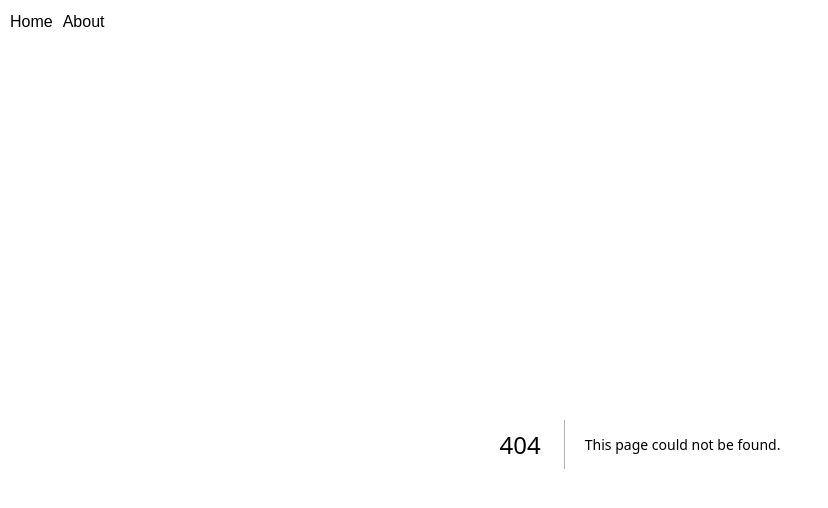
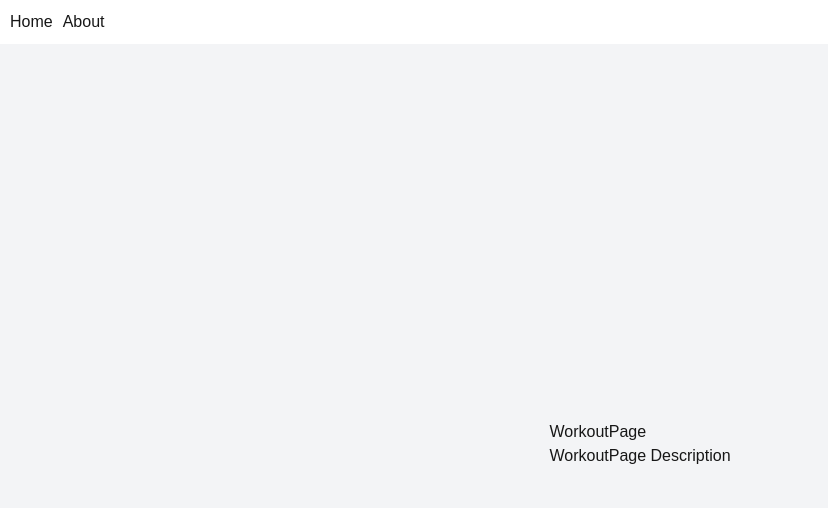
Before and after one commit to MiroslavYosifov/Calculator, a Next.js app in the folder my-next-app/: page /workout in a window 1280 px wide. Before the commit this address had no page. Shown: the top 508 px of the page, without its empty margins (0-828 px from the left). Built offline with nearby package versions, Linux system fonts and the light colour scheme.

Commit message:
add about page

```diff
--- /dev/null
+++ b/my-next-app/src/app/food/layout.tsx
@@ -0,0 +1,7 @@
+export default function RootLayout({ children }: { children: React.ReactNode }) {
+  return (
+    <div className="flex flex-col items-center justify-center min-h-screen bg-gray-100 dark:bg-gray-900">
+        { children }
+    </div>
+  );
+}
--- a/my-next-app/src/app/food/page.tsx
+++ b/my-next-app/src/app/food/page.tsx
@@ -1,4 +1,4 @@
-export default function AboutPage() {
+export default function FoodPage() {
   return (
     <main>
       <h1>Food</h1>
--- /dev/null
+++ b/my-next-app/src/app/workout/layout.tsx
@@ -0,0 +1,7 @@
+export default function RootLayout({ children }: { children: React.ReactNode }) {
+  return (
+    <div className="flex flex-col items-center justify-center min-h-screen bg-gray-100 dark:bg-gray-900">
+        { children }
+    </div>
+  );
+}
--- /dev/null
+++ b/my-next-app/src/app/workout/page.tsx
@@ -0,0 +1,8 @@
+export default function WorkoutPage() {
+  return (
+    <main>
+      <h1>WorkoutPage</h1>
+      <p>WorkoutPage Description</p>
+    </main>
+  );
+}
```
